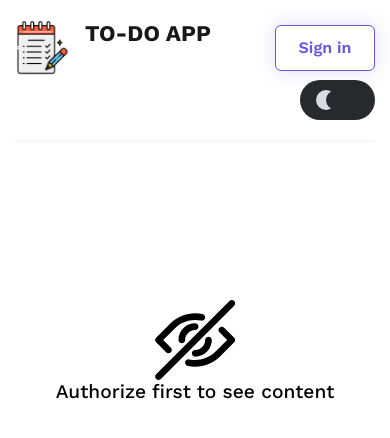
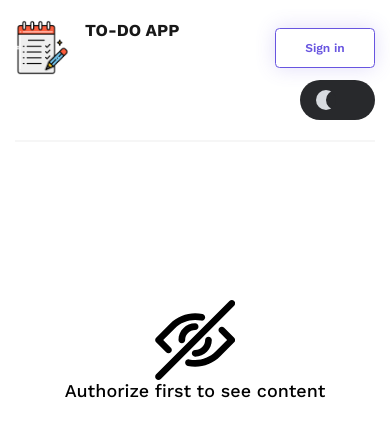
Before and after one commit to RemiixSp/todo-list, a React (Create React App) app: page /not-logged in a window 390 px wide. Shown: the top 438 px of the page. Built offline with nearby package versions, Linux system fonts and the light colour scheme.

Commit message:
style: :lipstick: making root font size

```diff
--- a/public/index.html
+++ b/public/index.html
@@ -9,7 +9,6 @@
       name="description"
       content="Web site created using create-react-app"
     />
-
     <!--
       manifest.json provides metadata used when your web app is installed on a
       user's mobile device or desktop. See https://developers.google.com/web/fundamentals/web-app-manifest/
--- a/src/ui/components/catFacts/cat.module.scss
+++ b/src/ui/components/catFacts/cat.module.scss
@@ -65,11 +65,6 @@
     }
   }
 }
-h5 {
-  @media (max-width: 475px) {
-    font-size: 1.1rem;
-  }
-}
 
 .darkTheme {
   background-color: variables.$thirdDarkTheme;
--- a/src/ui/components/dogPhoto/dog.module.scss
+++ b/src/ui/components/dogPhoto/dog.module.scss
@@ -12,9 +12,6 @@
 
   .dogHeader {
     text-align: center;
-    @media (max-width: 475px) {
-      font-size: 1.1rem;
-    }
   }
 
   .randomImgContainer {
--- a/src/ui/components/header/header.module.scss
+++ b/src/ui/components/header/header.module.scss
@@ -38,17 +38,6 @@
         letter-spacing: 1%;
         text-transform: uppercase;
         font-weight: 800;
-
-        @media (max-width: 370px) {
-          font-size: 1.2rem;
-          font-weight: 700;
-        }
-        @media (max-width: 360px) {
-          font-size: 1rem;
-        }
-        @media (max-width: 340px) {
-          font-size: 0.9rem;
-        }
       }
 
       p {
--- a/src/ui/components/ipFinder/ip.module.scss
+++ b/src/ui/components/ipFinder/ip.module.scss
@@ -11,9 +11,6 @@
 
   .ipHeader {
     text-align: center;
-    @media (max-width: 475px) {
-      font-size: 1.1rem;
-    }
   }
 
   .foundInfo {
--- a/src/ui/components/todoForm/todoForm.module.scss
+++ b/src/ui/components/todoForm/todoForm.module.scss
@@ -5,9 +5,6 @@
 
   h2 {
     margin-bottom: 10px;
-    @media (max-width: 475px) {
-      font-size: 1.5rem;
-    }
   }
 
   button {
--- a/src/ui/components/todoList/todoList.module.scss
+++ b/src/ui/components/todoList/todoList.module.scss
@@ -10,9 +10,6 @@
 
   .todoBlockHeader {
     padding-top: 10px;
-    @media (max-width: 475px) {
-      font-size: 1.5rem;
-    }
   }
 
   .allTodos {
@@ -30,9 +27,6 @@
 
     .noTask {
       margin: auto 30px;
-      @media (max-width: 475px) {
-        font-size: 1.2rem;
-      }
     }
   }
 }
--- a/src/ui/components/weather/weather.module.scss
+++ b/src/ui/components/weather/weather.module.scss
@@ -7,9 +7,7 @@
   margin-bottom: 15px;
   .weatherHeader {
     text-align: center;
-    @media (max-width: 475px) {
-      font-size: 1.3rem;
-    }
+
     padding-top: 15px;
   }
 
@@ -36,10 +34,6 @@
           box-shadow: rgba(0, 0, 0, 0.24) 0px 3px 8px;
           border-radius: 10px;
           background-color: variables.$darkBlue;
-
-          @media (max-width: 415px) {
-            font-size: 1rem;
-          }
         }
 
         .eachAdditionalProp {
@@ -95,11 +89,6 @@
     }
   }
 }
-h4 {
-  @media (max-width: 475px) {
-    font-size: 1.1rem;
-  }
-}
 
 .darkTheme {
   background-color: variables.$thirdDarkTheme;
--- a/src/ui/pages/home/home.module.scss
+++ b/src/ui/pages/home/home.module.scss
@@ -27,9 +27,6 @@
         flex-grow: 1;
         .widgetsHeader {
           margin-bottom: 10px;
-          @media (max-width: 475px) {
-            font-size: 1.5rem;
-          }
         }
         .allWidgets {
           border-radius: 10px;
--- a/src/ui/pages/notSignUp/notLog.module.scss
+++ b/src/ui/pages/notSignUp/notLog.module.scss
@@ -15,13 +15,6 @@
     }
     h3 {
       text-align: center;
-
-      @media (max-width: 485px) {
-        font-size: 1.2rem;
-      }
-      @media (max-width: 365px) {
-        font-size: 1rem;
-      }
     }
   }
 
--- a/src/ui/style/app.scss
+++ b/src/ui/style/app.scss
@@ -1,2 +1,12 @@
 @use './normalize';
 @use './variables';
+
+Html {
+  font-size: 16px;
+  @media (max-width: 520px) {
+    font-size: 14px;
+  }
+  @media (max-width: 420px) {
+    font-size: 12px;
+  }
+}
```
